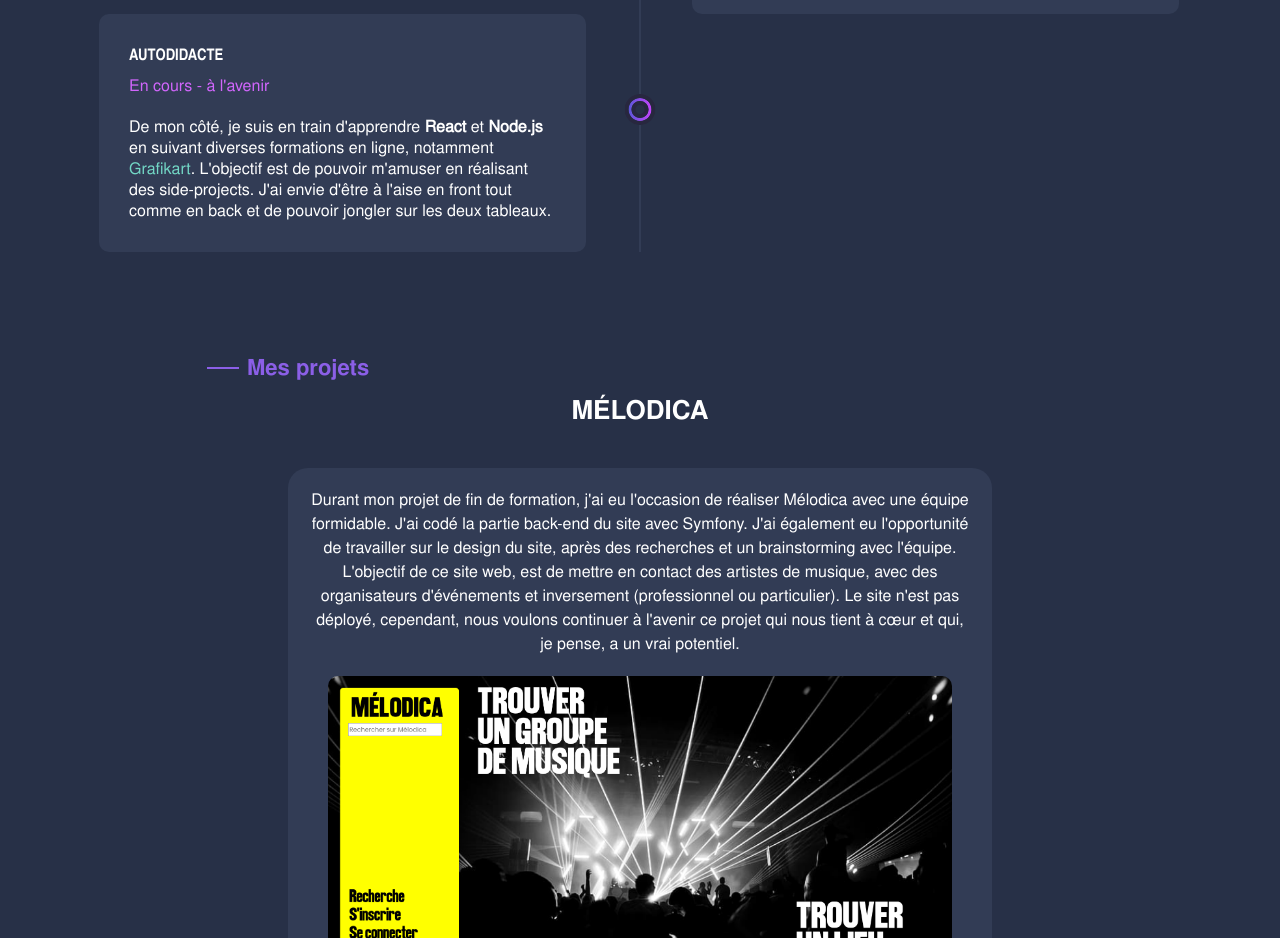
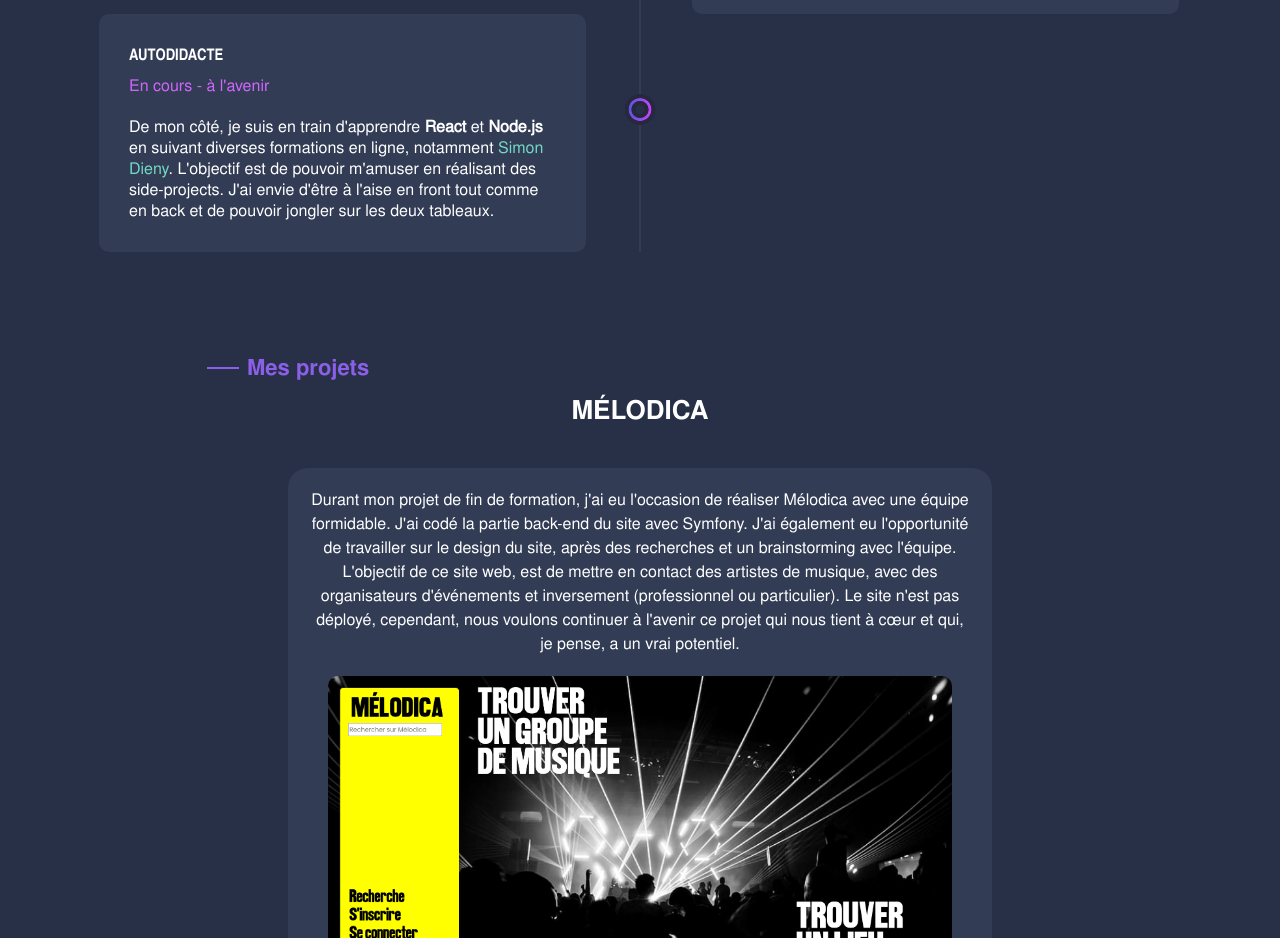
Before and after one commit to RomanBeldent/portfolio, a React (Vite) app: page / in a window 1280 px wide. Shown: the part 1780-2718 px from the top of the page. Built offline with nearby package versions, Linux system fonts and the light colour scheme.

Commit message:
grafikart to simon dieyney

```diff
--- a/src/components/FormationSection/FormationSection.jsx
+++ b/src/components/FormationSection/FormationSection.jsx
@@ -49,7 +49,7 @@ const FormationSection = () => {
                                 Autodidacte
                             </h5>
                             <p className="purple date">En cours - à l'avenir</p>
-                            <p>De mon côté, je suis en train d'apprendre <span className="strong">React </span>et <span className="strong">Node.js</span> en suivant diverses formations en ligne, notamment <a className="link" href="https://grafikart.fr/tutoriels/javascript-server-nodejs-2080" target="_blank"> Grafikart</a>. L'objectif est de pouvoir m'amuser en réalisant des side-projects.
+                            <p>De mon côté, je suis en train d'apprendre <span className="strong">React </span>et <span className="strong">Node.js</span> en suivant diverses formations en ligne, notamment <a className="link" href="https://www.youtube.com/@codeursenior" target="_blank"> Simon Dieny</a>. L'objectif est de pouvoir m'amuser en réalisant des side-projects.
                                 J'ai envie d'être à l'aise en front tout comme en back et de pouvoir jongler sur les deux tableaux.</p>
                         </div>
                     </li>
```
